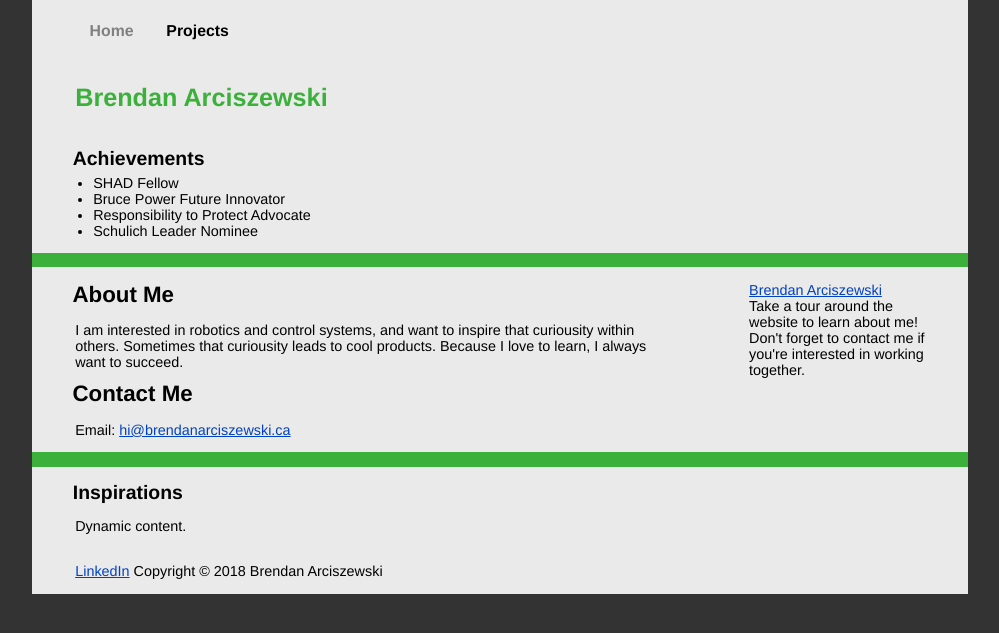
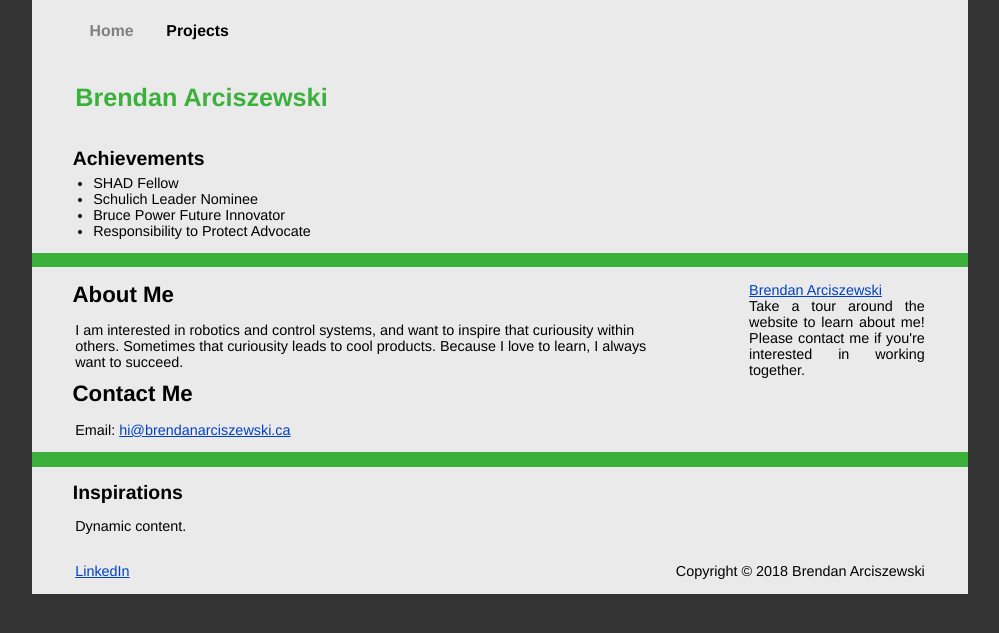
Before and after one commit to brendanarciszewski/brendanarciszewski.github.io, a Jekyll site: the page built from index.md, in a window 1280 px wide. Shown: the top 633 px of the page, without its empty margins (140-1139 px from the left). Built offline with Jekyll 4.4.1, drawn with Linux system fonts in a browser that asks for light colours; some web fonts are replaced; comment, search, counter and statistics services are not loaded.

Commit message:
LinkedIn Badge Mods

```diff
--- a/_includes/achievements.html
+++ b/_includes/achievements.html
@@ -2,8 +2,8 @@
 	<header><h3>Achievements</h3></header>
 	<ul>
 		<li>SHAD Fellow</li>
+		<li>Schulich Leader Nominee</li>
 		<li>Bruce Power Future Innovator</li>
 		<li>Responsibility to Protect Advocate</li>
-		<li>Schulich Leader Nominee</li>
 	</ul>
 </aside>
--- a/_includes/encouragement.md
+++ b/_includes/encouragement.md
@@ -1 +1 @@
-Take a tour around the website to learn about me! Don't forget to contact me if you're interested in working together.
+<div style="text-align: justify;"> Take a tour around the website to learn about me! Please contact me if you're interested in working together.</div>
--- a/_layouts/BDA_base.html
+++ b/_layouts/BDA_base.html
@@ -22,6 +22,7 @@
   <!-- End LinkedIn Badge -->
   <title>{{ page.title }}</title>
   <link rel="stylesheet" href="/css/mobile-base.css">
+  <link rel="stylesheet" href="/css/linkedin-mods.css">
   <link rel="stylesheet" media="(min-width: 600px)" href="/css/tablet.css">
   <link rel="stylesheet" media="(min-width: 1000px)" href="/css/desktop.css">
   <script src="https://ajax.googleapis.com/ajax/libs/jquery/3.3.1/jquery.min.js"></script>
@@ -39,9 +40,9 @@
     {% endfor %}
   </nav>
   {{ content }}
-  <footer id="footer">
+  <footer id="footer"><div id="row1">
     <a href="https://linkedin.com/in/brendan-arciszewski">LinkedIn</a>
-    <span>Copyright &copy; 2018 Brendan Arciszewski</span>
-  </footer>
+    <span style="display: inline-block;">Copyright &copy; 2018 Brendan Arciszewski</span>
+  </div></footer>
 </body>
 </html>
--- a/_layouts/BDA_static.html
+++ b/_layouts/BDA_static.html
@@ -17,7 +17,7 @@
   </article>
   <div id="con_sidebar">
     <!-- LinkedIn Badge -->
-    <div class="LI-profile-badge"  data-version="v1" data-size="medium" data-locale="en_US" data-type="vertical" data-theme="dark" data-vanity="brendan-arciszewski"><a class="LI-simple-link" href='https://ca.linkedin.com/in/brendan-arciszewski?trk=profile-badge'>Brendan Arciszewski</a></div>
+    <div class="LI-profile-badge"  data-version="v1" data-size="medium" data-locale="en_US" data-type="vertical" data-theme="light" data-vanity="brendan-arciszewski"><a class="LI-simple-link" href='https://ca.linkedin.com/in/brendan-arciszewski?trk=profile-badge'>Brendan Arciszewski</a></div>
     <!-- End LinkedIn Badge -->
     {% if page.con_sidebar_1 %}{% include {{ page.con_sidebar_1 }} %}{% endif %}
     {% if page.con_sidebar_2 %}{% include {{ page.con_sidebar_2 }} %}{% endif %}
--- /dev/null
+++ b/css/linkedin-mods.css
@@ -0,0 +1,6 @@
+.LI-badge-container.vertical.light {
+	background-color: var(--module-background-colour) !important;
+}
+.LI-badge-container.vertical.light .LI-profile-pic {
+	border-color: var(--module-background-colour) !important;
+}
--- a/css/tablet.css
+++ b/css/tablet.css
@@ -4,3 +4,8 @@
     grid-template-areas: "con_nav		con_nav"
                          "con_article	con_sidebar";
 }
+
+footer > div#row1 {
+	display: flex;
+	justify-content: space-between;
+}
```
